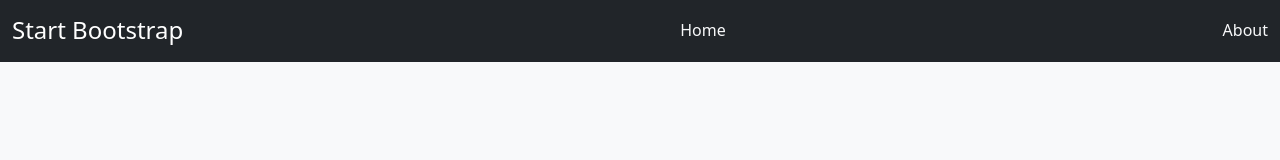
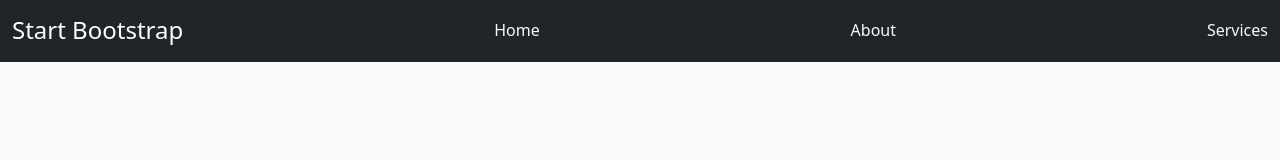
Before and after one commit to Kashinka/week8, a plain HTML site: page task_2.html in a window 1280 px wide. Drawn offline with Linux system fonts and the light colour scheme.

Commit message:
nav Services

```diff
--- a/task_2.html
+++ b/task_2.html
@@ -19,6 +19,7 @@
           </h1>
           <a href="home.html" class="ms-auto link-light text-decoration-none" hreflang="ar">Home</a>
           <a href="home.html" class="ms-auto link-light text-decoration-none" hreflang="ar">About</a>
+          <a href="home.html" class="ms-auto link-light text-decoration-none" hreflang="ar">Services</a>
         </div>
     </header>
 
```
